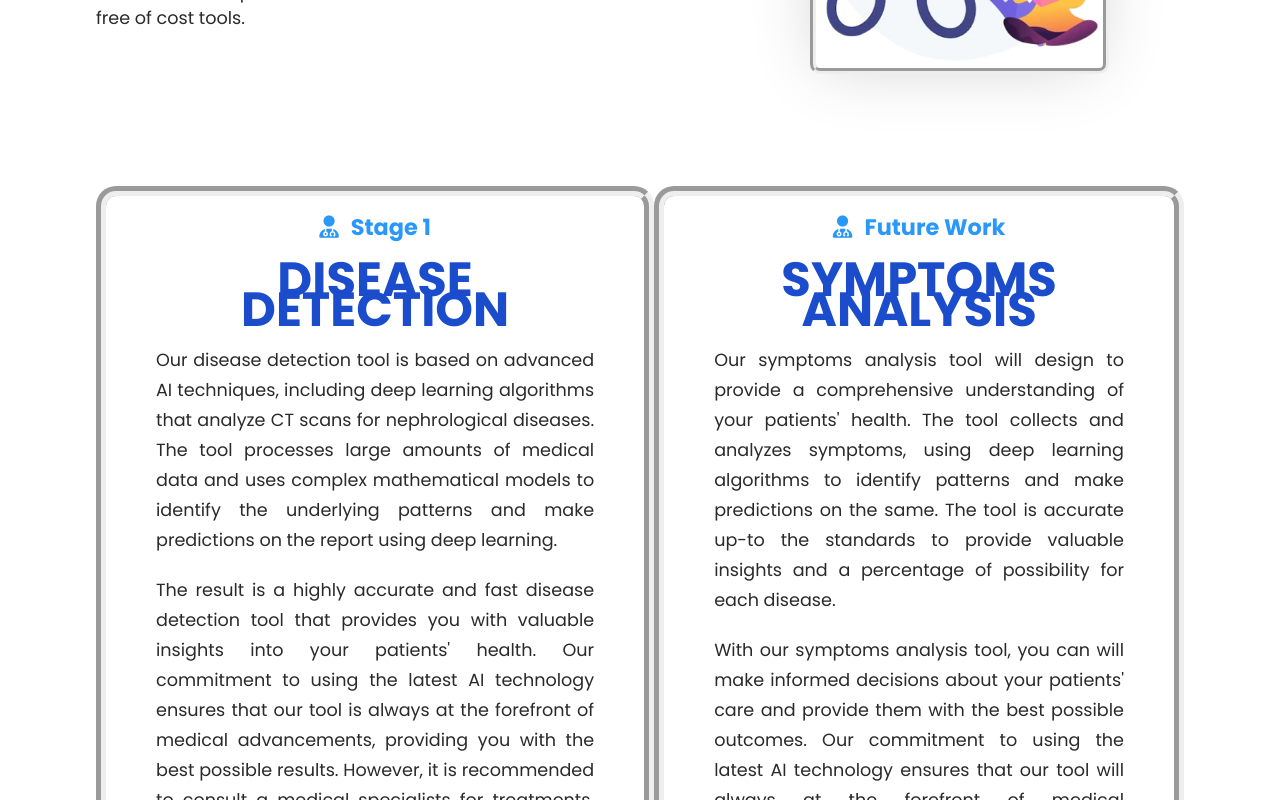
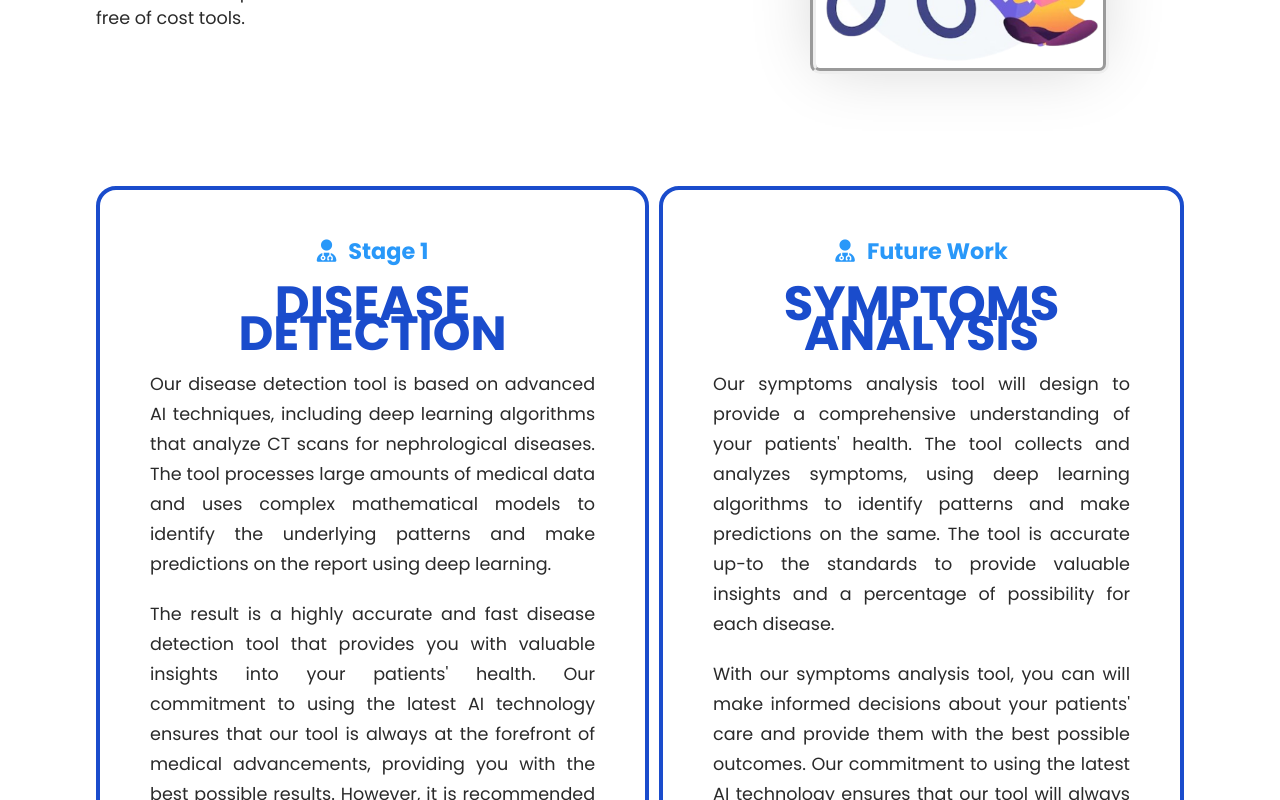
Before and after one commit to Team-Captivators/Nephro-Disease-Detection, a React (Create React App) app: page / in a window 1280 px wide. Shown: the part 2080-2880 px from the top of the page. Built offline with nearby package versions, Linux system fonts and the light colour scheme.

Commit message:
Update Stage Page

```diff
--- a/src/components/Stage.css
+++ b/src/components/Stage.css
@@ -1,79 +1,52 @@
 .stage{
     margin: 4rem 6rem;
-    /* color: #2a2a2a; */
-    /* font-size: 3rem; */
+    color: #2a2a2a;
 }
-
-/* .stage h1{
-    font-size: 3rem;
-    color: #1a4ccc;
-    line-height: 60px;
-    text-align: center;
-    display: flex;
-    justify-content: space-between;
-} */
-
-/* .stage p{
-    font-size: 1.1rem;
-    text-align: center;
-    padding-top: 15px;
-    margin-bottom: 25px;
-} */
 
 .text-box{
     display: flex;
     justify-content: space-between;
-    font-size: 1.3rem;
-
+    font-size: 1.1rem;
 }
 
-.left-text{
+.left-text {
+    margin-right: 10px;
+}
+
+.left-text, .right-text{
     margin-top: 3rem;
     color: #1a4ccc;
     line-height: 30px;
-    text-align: center;
-    /* padding-top: 10px; */
 }
 
-.right-text{
-    color: #1a4ccc;
-    line-height: 30px;
-    text-align: center;
-    margin-top: 3rem;
-    /* padding-top: 10px; */
+.stagedata-card{
+    padding: 30px 50px;
+    border-style: solid;
+    border-radius: 20px;
+    border-width: 4px;
 }
 
-.card{
-    padding:0px 50px;
-    border-style:groove;
-    border-radius: 20px;
-    border-width: 10px;
-}
-
-.card h4{
+.stagedata-card h4{
     font-size: 1.4rem;
-    /* padding: .9rem 0 .2rem 0; */
     color: #2998f9;
     text-align: center;
 }
 
-.card h1{
+.stagedata-card h1{
     font-size: 3rem;
-    /* padding: .9rem 0 .2rem 0; */
     padding-top: 10px;
     color: #1a4ccc;
     text-align: center;
 }
 
-.card p{
+.stagedata-card p{
     color: #2a2a2a;
     padding-top: 20px;
     text-align: justify;
     font-size: 1.1rem;
-    /* padding-top: 15px; */
 }
 
-.card i{
+.stagedata-card i{
     padding-right: 12px;
 }
 
@@ -100,10 +73,10 @@
         flex-direction: column;
     }
 
-    /* .card{
+    .stagedata-card{
         width: 100%;
         margin-bottom: 1.5rem;
-    } */
+    }
 
     .stagecardtwo{
         flex-direction: column;
--- a/src/components/StageData.js
+++ b/src/components/StageData.js
@@ -2,13 +2,7 @@ import "./Stage.css";
 
 function StageData(props){
     return(
-        // <div className="card">
-        //     <h4><i className={props.icon}></i>{props.mainheading}</h4>
-        //     <h1>{props.heading}</h1>
-        //     <p>{props.text1}</p>
-        //     <p>{props.text2}</p>
-        // </div>
-        <div className="card">
+        <div className="stagedata-card">
             <h4><i className={props.icon}></i>{props.mainheading}</h4>
             <h1>{props.heading}</h1>
             <p>{props.text1}</p>
```
